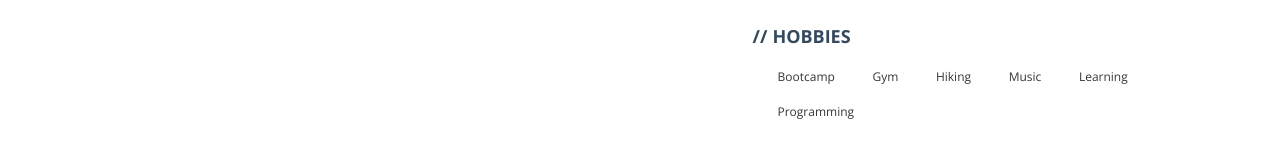
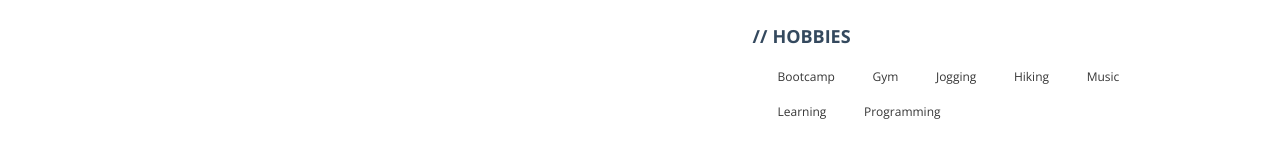
Before and after one commit to BruceLampson/brucelampson.github.io, a plain HTML site: page index.html in a window 1280 px wide. Shown: the part 1184-1336 px from the top of the page. Drawn offline with nearby package versions, Linux system fonts and the light colour scheme.

Commit message:
Added Hobbie

```diff
--- a/index.html
+++ b/index.html
@@ -257,6 +257,7 @@
                 <h2>Hobbies</h2>
                 <div class="hobby">Bootcamp</div>
                 <div class="hobby">Gym</div>
+                <div class="hobby">Jogging</div>
                 <div class="hobby">Hiking</div>
                 <div class="hobby">Music</div>
                 <div class="hobby">Learning</div>
```
